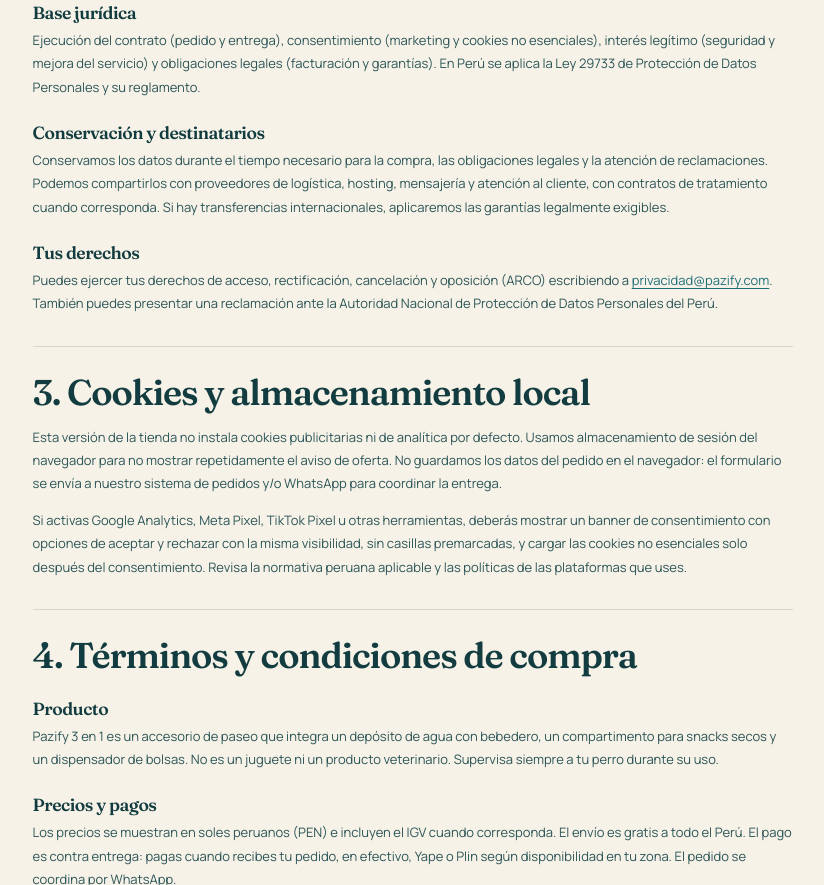
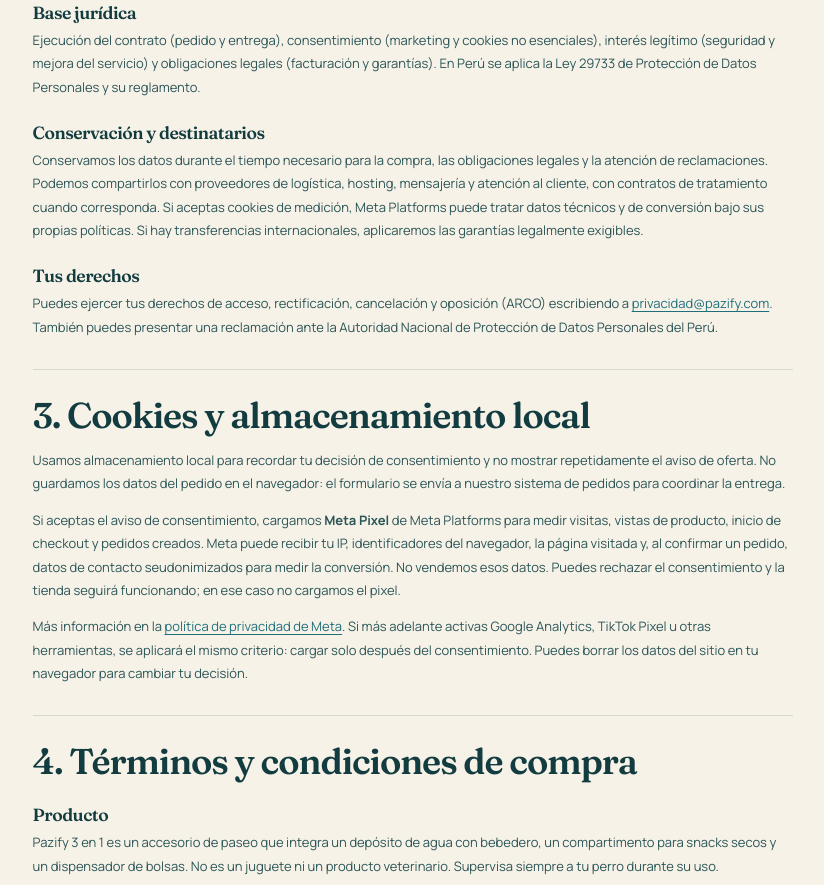
Before and after one commit to SistemaAurora/pazify-demo, a plain HTML site: page legal.html in a window 1280 px wide. Shown: the part 1167-2052 px from the top of the page, without its empty margins (327-1151 px from the left). Drawn offline with nearby package versions, Linux system fonts and the light colour scheme.

Commit message:
Disclose Meta Pixel in cookie policy

```diff
--- a/legal.html
+++ b/legal.html
@@ -44,7 +44,7 @@
         <p class="legal-kicker">PAZIFY · CUIDADO Y BIENESTAR PARA MASCOTAS</p>
         <h1>Información legal.</h1>
         <p class="legal-intro">Esta página reúne las condiciones de compra, privacidad y uso de Pazify en Perú. Es un documento de ejemplo: antes de publicar, adapta los datos a tu empresa, proveedor y asesoría legal.</p>
-        <p class="legal-updated">Última actualización: 4 de noviembre de 2026.</p>
+        <p class="legal-updated">Última actualización: 13 de noviembre de 2026.</p>
 
         <div class="legal-warning" role="note">
           <strong>Importante:</strong> los textos marcados entre corchetes son datos que debes completar. Si vendes en Perú, revisa la Ley 29733 de protección de datos personales, el Código de Protección y Defensa del Consumidor y la normativa de cookies aplicable. Este texto no constituye asesoría legal.
@@ -52,7 +52,7 @@
 
         <section id="aviso">
           <h2>1. Aviso legal y titular</h2>
-          <p>El sitio <strong>pazify.com</strong> es operado por <strong>[NOMBRE LEGAL DE LA EMPRESA]</strong>, con RUC <strong>[RUC]</strong> y domicilio en <strong>[DIRECCIÓN FISCAL]</strong>. Correo de contacto: <a href="mailto:hola@pazify.com">hola@pazify.com</a>.</p>
+          <p>El sitio <strong>pazify.shop</strong> es operado por <strong>[NOMBRE LEGAL DE LA EMPRESA]</strong>, con RUC <strong>[RUC]</strong> y domicilio en <strong>[DIRECCIÓN FISCAL]</strong>. Correo de contacto: <a href="mailto:hola@pazify.com">hola@pazify.com</a>.</p>
           <p>Pazify es una marca de accesorios para mascotas. Las imágenes de producto, precios, disponibilidad y plazos pueden cambiar sin previo aviso. La información publicada no constituye asesoramiento veterinario.</p>
         </section>
 
@@ -77,15 +77,16 @@
           <h3>Base jurídica</h3>
           <p>Ejecución del contrato (pedido y entrega), consentimiento (marketing y cookies no esenciales), interés legítimo (seguridad y mejora del servicio) y obligaciones legales (facturación y garantías). En Perú se aplica la Ley 29733 de Protección de Datos Personales y su reglamento.</p>
           <h3>Conservación y destinatarios</h3>
-          <p>Conservamos los datos durante el tiempo necesario para la compra, las obligaciones legales y la atención de reclamaciones. Podemos compartirlos con proveedores de logística, hosting, mensajería y atención al cliente, con contratos de tratamiento cuando corresponda. Si hay transferencias internacionales, aplicaremos las garantías legalmente exigibles.</p>
+          <p>Conservamos los datos durante el tiempo necesario para la compra, las obligaciones legales y la atención de reclamaciones. Podemos compartirlos con proveedores de logística, hosting, mensajería y atención al cliente, con contratos de tratamiento cuando corresponda. Si aceptas cookies de medición, Meta Platforms puede tratar datos técnicos y de conversión bajo sus propias políticas. Si hay transferencias internacionales, aplicaremos las garantías legalmente exigibles.</p>
           <h3>Tus derechos</h3>
           <p>Puedes ejercer tus derechos de acceso, rectificación, cancelación y oposición (ARCO) escribiendo a <a href="mailto:privacidad@pazify.com">privacidad@pazify.com</a>. También puedes presentar una reclamación ante la Autoridad Nacional de Protección de Datos Personales del Perú.</p>
         </section>
 
         <section id="cookies">
           <h2>3. Cookies y almacenamiento local</h2>
-          <p>Esta versión de la tienda no instala cookies publicitarias ni de analítica por defecto. Usamos almacenamiento de sesión del navegador para no mostrar repetidamente el aviso de oferta. No guardamos los datos del pedido en el navegador: el formulario se envía a nuestro sistema de pedidos y/o WhatsApp para coordinar la entrega.</p>
-          <p>Si activas Google Analytics, Meta Pixel, TikTok Pixel u otras herramientas, deberás mostrar un banner de consentimiento con opciones de aceptar y rechazar con la misma visibilidad, sin casillas premarcadas, y cargar las cookies no esenciales solo después del consentimiento. Revisa la normativa peruana aplicable y las políticas de las plataformas que uses.</p>
+          <p>Usamos almacenamiento local para recordar tu decisión de consentimiento y no mostrar repetidamente el aviso de oferta. No guardamos los datos del pedido en el navegador: el formulario se envía a nuestro sistema de pedidos para coordinar la entrega.</p>
+          <p>Si aceptas el aviso de consentimiento, cargamos <strong>Meta Pixel</strong> de Meta Platforms para medir visitas, vistas de producto, inicio de checkout y pedidos creados. Meta puede recibir tu IP, identificadores del navegador, la página visitada y, al confirmar un pedido, datos de contacto seudonimizados para medir la conversión. No vendemos esos datos. Puedes rechazar el consentimiento y la tienda seguirá funcionando; en ese caso no cargamos el pixel.</p>
+          <p>Más información en la <a href="https://www.facebook.com/privacy/policy/" target="_blank" rel="noopener">política de privacidad de Meta</a>. Si más adelante activas Google Analytics, TikTok Pixel u otras herramientas, se aplicará el mismo criterio: cargar solo después del consentimiento. Puedes borrar los datos del sitio en tu navegador para cambiar tu decisión.</p>
         </section>
 
         <section id="terminos">
```
